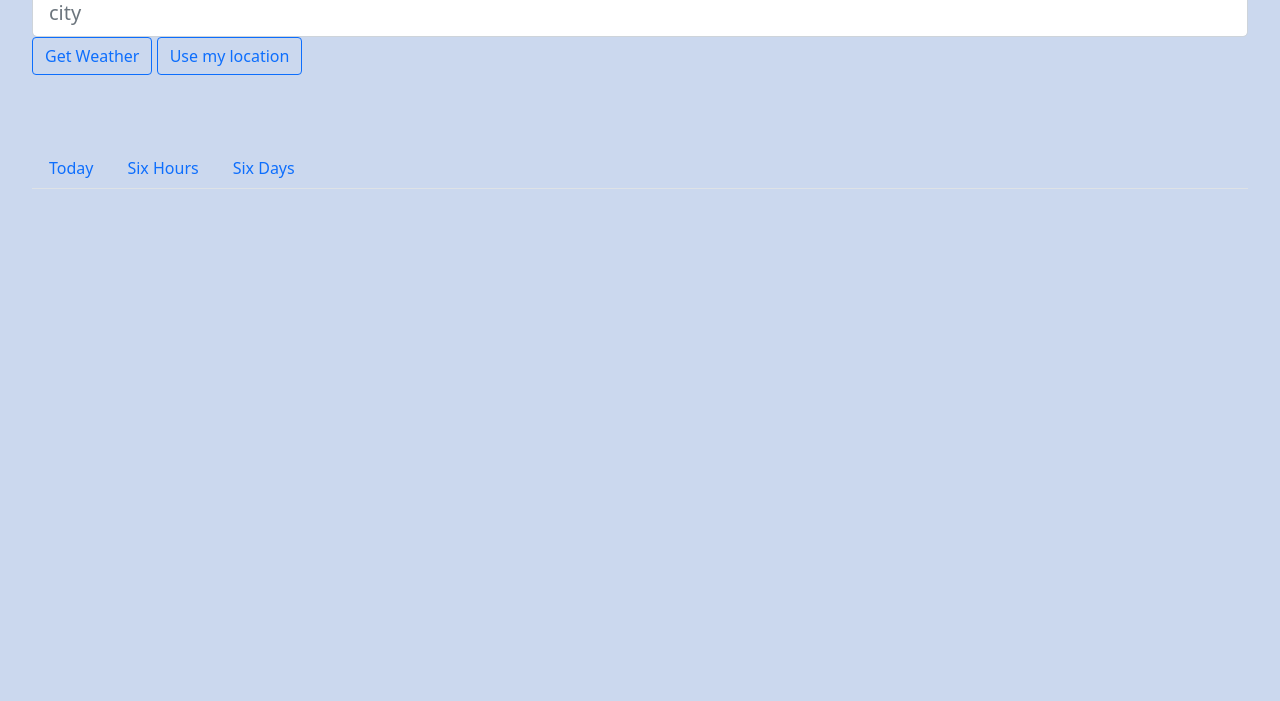
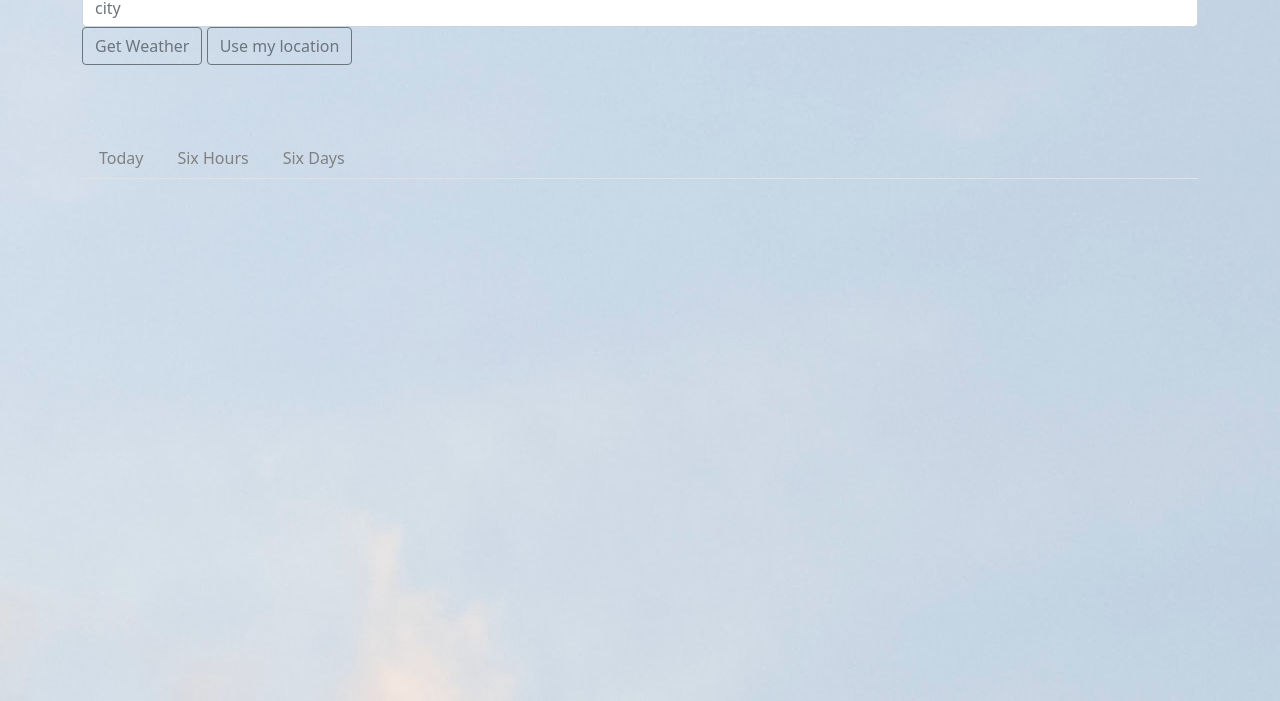
Before and after one commit to harr0627/mad9135-c1-html5-weather, a website with bundled scripts: page index.html in a window 1280 px wide. Shown: the part 99-800 px from the top of the page. Built offline with nearby package versions, Linux system fonts and the light colour scheme.

Commit message:
update style

```diff
--- a/css/main.css
+++ b/css/main.css
@@ -6,7 +6,7 @@ html {
   }
 body{
     margin:0;
-    background-color:rgb(203, 216, 238)
+    background-image: url("../images/sky.jpg");
 }
 header{
     padding: 2rem;
@@ -14,6 +14,10 @@ header{
 }
 h1{
     text-align: center;
+    color: white;
+}
+h2{
+    color:white;
 }
 .location{
     padding: 1rem 0;
@@ -69,7 +73,13 @@ main{
 .small-cards{
     text-align: center;
 }
-
+.nav-link{
+    color: grey;
+}
+.nav-link:focus{
+    color:grey;
+    font-weight: bold;
+}
 @media all and (min-width:450px){
     .location{
         padding: 2rem 0;
@@ -138,7 +148,6 @@ main{
        .weekly .card-title{
         font-size: 1rem;
        }
-
 }
 @media all and (min-width:1200px){
 main .today{
--- a/index.html
+++ b/index.html
@@ -9,11 +9,11 @@
 </head>
   <body>
     <div id="root">
-    <header>
+    <header class="container">
     <h1>Weather</h1>
-      <input class="form-control form-control-lg" id="city" type="text" placeholder="city">
-      <button class="btn btn-outline-primary" id='getWeather'>Get Weather</button>
-      <button class="btn btn-outline-primary" id='useLocation'>Use my location</button>
+      <input class="form-control form-control-l" id="city" type="text" placeholder="city">
+      <button class="btn btn-outline-secondary" id='getWeather'>Get Weather</button>
+      <button class="btn btn-outline-secondary" id='useLocation'>Use my location</button>
       <h2 class="location"></h2>
       <nav>
       <ul class="nav nav-tabs">
@@ -29,7 +29,7 @@
       </ul>
       </nav>
     </header>
-    <main>
+    <main class="container">
       <section class="page active today" id="today">
         <div class="card-container">
           <div class="mainCard"> </div>
```
Also changed, not shown: images/sky.jpg (added).
